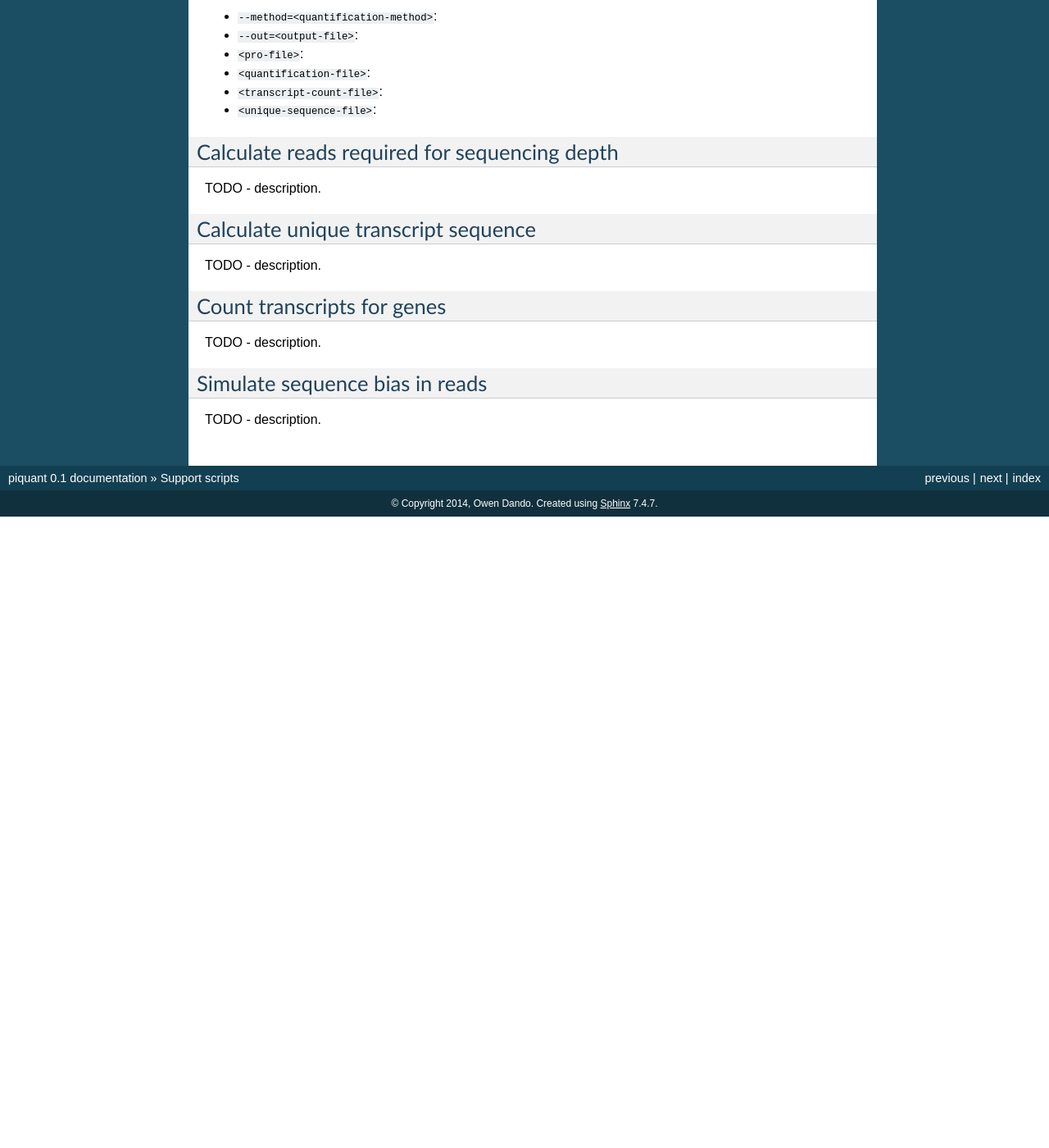
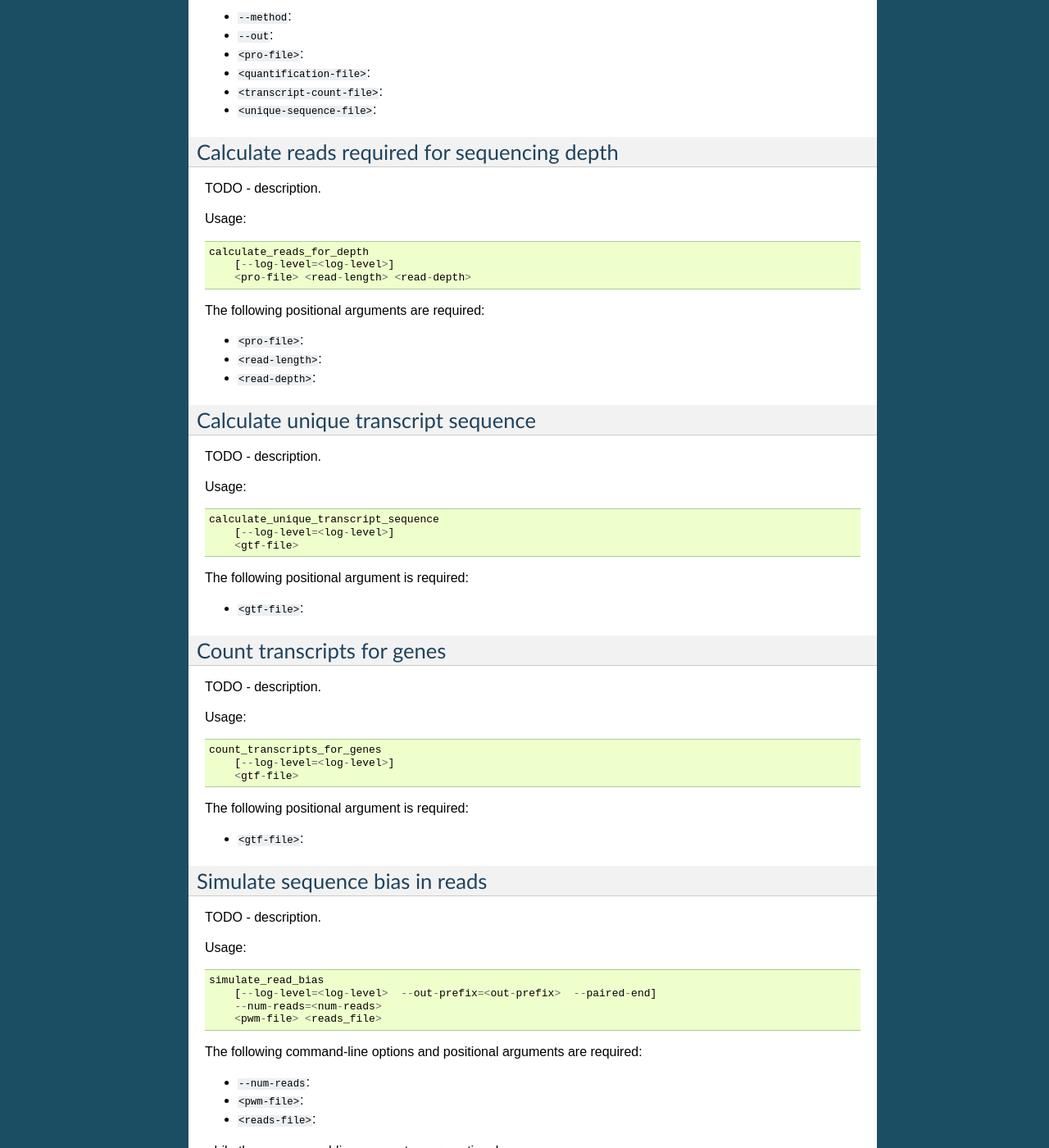
Before and after one commit to lweasel/piquant, a Sphinx documentation site: the page built from docs/support_scripts.rst, in a window 1280 px wide and 1400 px high, scrolled down 1161 px. Shown: the whole window at 82% size. Built offline with Sphinx 7.4.7, drawn with Linux system fonts in a browser that asks for light colours; formulas are drawn with MathJax 3; before the commit the page ends 1791 px from its top, so only the background shows below that; some of the changed text lies outside the part shown.

Commit message:
Finish skeleton for support scripts doc page.

```diff
--- a/docs/support_scripts.rst
+++ b/docs/support_scripts.rst
@@ -56,8 +56,8 @@
 
 The following command-line options and positional arguments are required:
 
-* ``--method=<quantification-method>``:
-* ``--out=<output-file>``:
+* ``--method``:
+* ``--out``:
 * ``<pro-file>``:
 * ``<quantification-file>``:
 * ``<transcript-count-file>``:
@@ -70,12 +70,34 @@
 
 TODO - description.
 
+Usage::
+
+    calculate_reads_for_depth
+        [--log-level=<log-level>]
+        <pro-file> <read-length> <read-depth>
+
+The following positional arguments are required:
+
+* ``<pro-file>``:
+* ``<read-length>``:
+* ``<read-depth>``:
+
 .. _calculate-unique-transcript-sequence:
 
 Calculate unique transcript sequence
 ------------------------------------
 
 TODO - description.
+
+Usage::
+
+    calculate_unique_transcript_sequence
+        [--log-level=<log-level>]
+        <gtf-file>
+
+The following positional argument is required:
+
+* ``<gtf-file>``:
 
 .. _count-transcripts-for-genes:
 
@@ -84,9 +106,37 @@
 
 TODO - description.
 
+Usage::
+
+    count_transcripts_for_genes
+        [--log-level=<log-level>]
+        <gtf-file>
+
+The following positional argument is required:
+
+* ``<gtf-file>``:
+
 .. _simulate-read-bias:
 
 Simulate sequence bias in reads
 -------------------------------
 
 TODO - description.
+
+Usage::
+
+    simulate_read_bias
+        [--log-level=<log-level>  --out-prefix=<out-prefix>  --paired-end]
+        --num-reads=<num-reads>
+        <pwm-file> <reads_file>
+
+The following command-line options and positional arguments are required:
+
+* ``--num-reads``:
+* ``<pwm-file>``:
+* ``<reads-file>``:
+
+while these command-line parameters are optional:
+
+* ``--out-prefix``:
+* ``--paired-end``:
```
Also changed, not shown: 1 other file.
